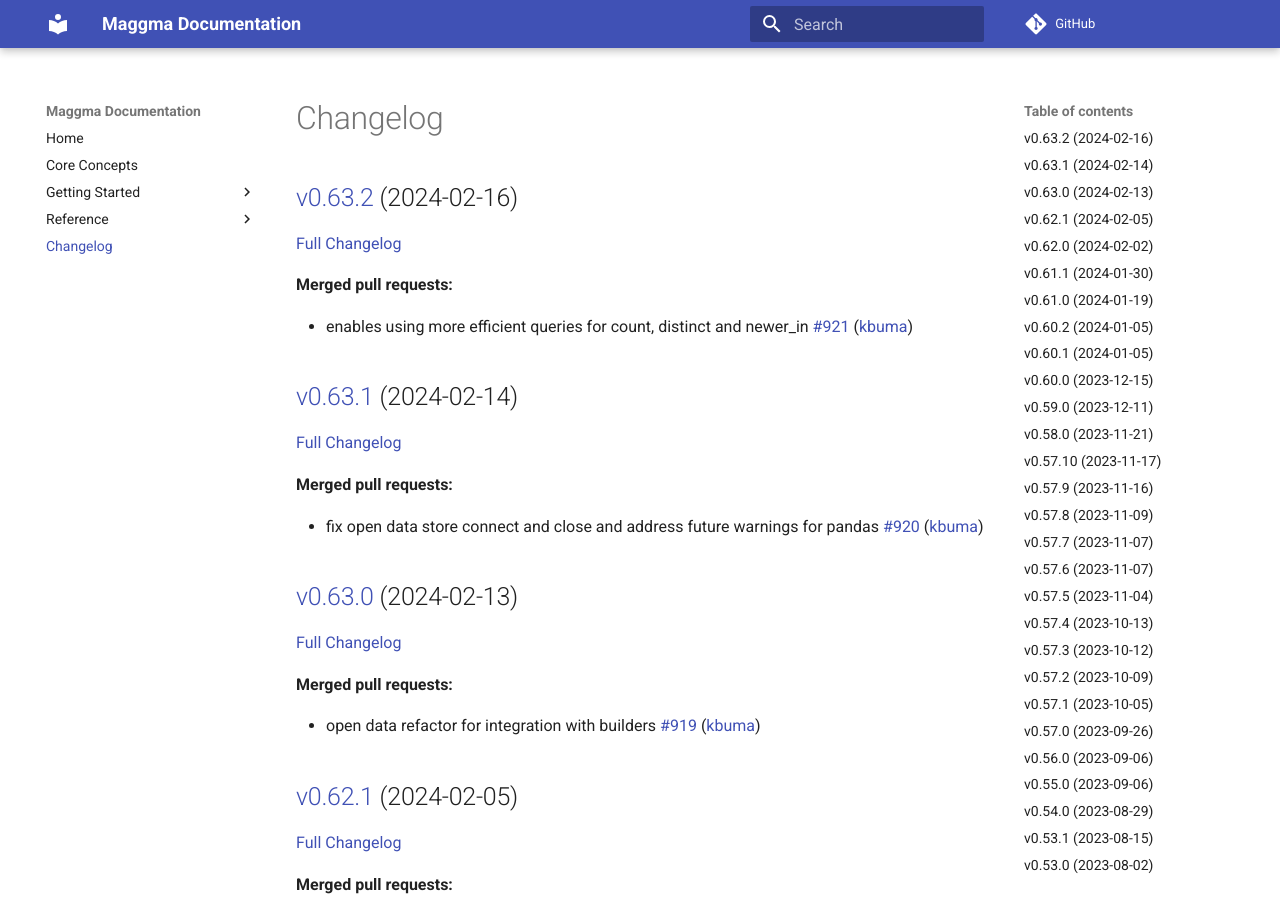
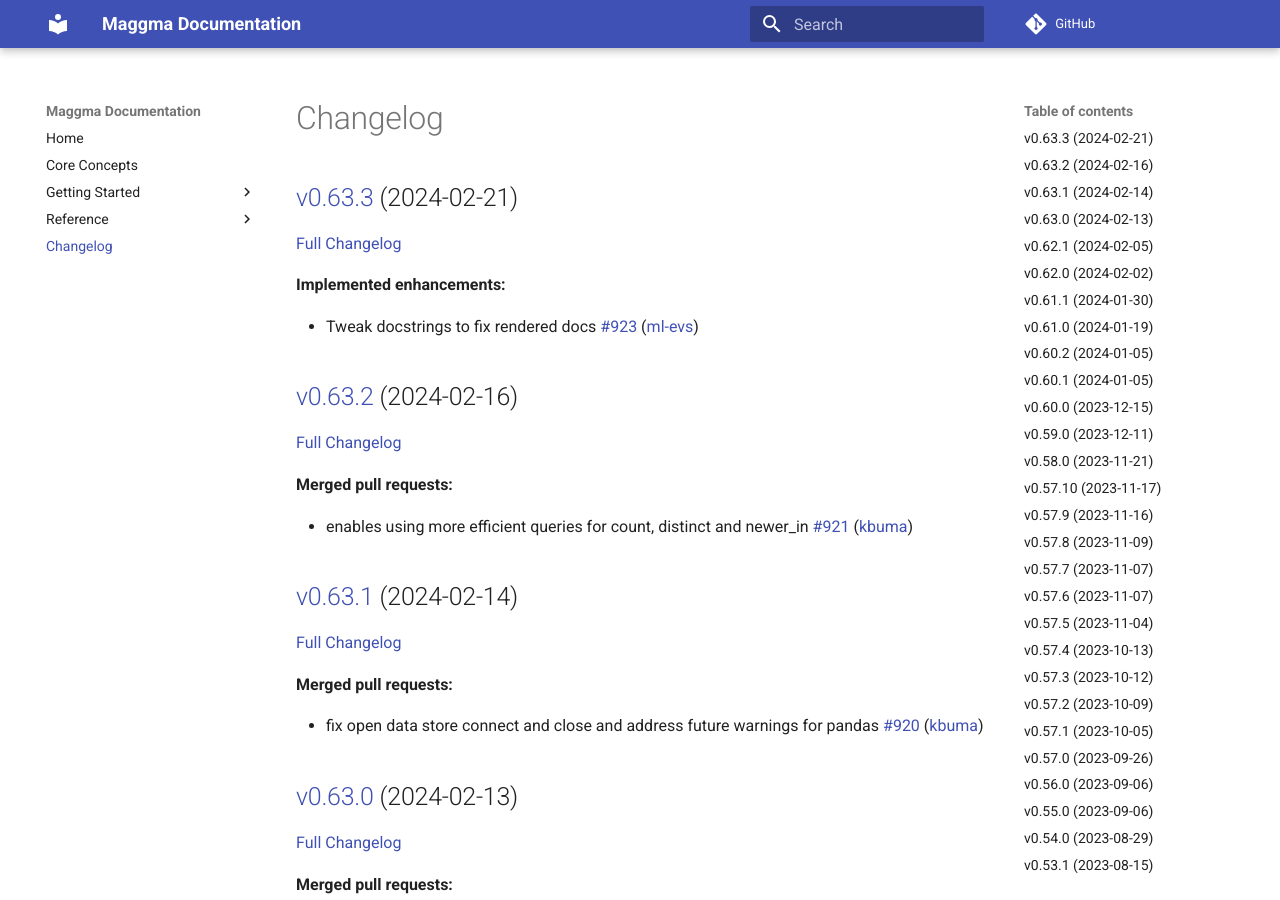
Before and after one commit to materialsproject/maggma, an MkDocs documentation site: the page built from docs/CHANGELOG.md, in a window 1280 px wide and 900 px high. Built offline with MkDocs 1.6.1 and Material for MkDocs 9.7.7, drawn with Linux system fonts in a browser that asks for light colours; comment, search, counter and statistics services are not loaded; some of the changed text lies outside the part shown.

Commit message:
Updated CHANGELOG.md

```diff
--- a/docs/CHANGELOG.md
+++ b/docs/CHANGELOG.md
@@ -1,4 +1,12 @@
 # Changelog
+
+## [v0.63.3](https://github.com/materialsproject/maggma/tree/v0.63.3) (2024-02-21)
+
+[Full Changelog](https://github.com/materialsproject/maggma/compare/v0.63.2...v0.63.3)
+
+**Implemented enhancements:**
+
+- Tweak docstrings to fix rendered docs [\#923](https://github.com/materialsproject/maggma/pull/923) ([ml-evs](https://github.com/ml-evs))
 
 ## [v0.63.2](https://github.com/materialsproject/maggma/tree/v0.63.2) (2024-02-16)
 
@@ -259,19 +267,19 @@
 
 ## [v0.53.0](https://github.com/materialsproject/maggma/tree/v0.53.0) (2023-08-02)
 
-[Full Changelog](https://github.com/materialsproject/maggma/compare/v0.52.1...v0.53.0)
+[Full Changelog](https://github.com/materialsproject/maggma/compare/v0.52.2...v0.53.0)
 
 **Merged pull requests:**
 
 - allow \>5GB and turn on multi-part uploads for AWS [\#829](https://github.com/materialsproject/maggma/pull/829) ([kbuma](https://github.com/kbuma))
 
+## [v0.52.2](https://github.com/materialsproject/maggma/tree/v0.52.2) (2023-08-02)
+
+[Full Changelog](https://github.com/materialsproject/maggma/compare/v0.52.1...v0.52.2)
+
 ## [v0.52.1](https://github.com/materialsproject/maggma/tree/v0.52.1) (2023-08-02)
 
-[Full Changelog](https://github.com/materialsproject/maggma/compare/v0.52.2...v0.52.1)
-
-## [v0.52.2](https://github.com/materialsproject/maggma/tree/v0.52.2) (2023-08-02)
-
-[Full Changelog](https://github.com/materialsproject/maggma/compare/v0.52.0...v0.52.2)
+[Full Changelog](https://github.com/materialsproject/maggma/compare/v0.52.0...v0.52.1)
 
 **Merged pull requests:**
 
```
